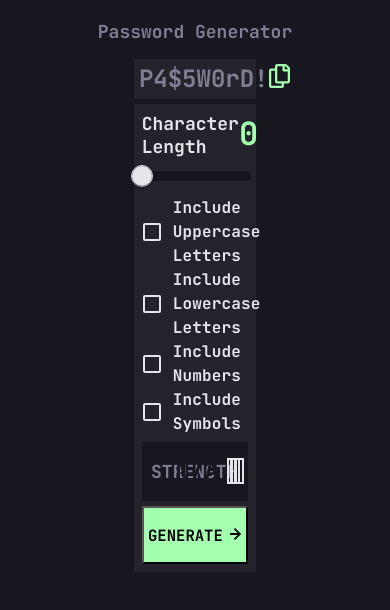
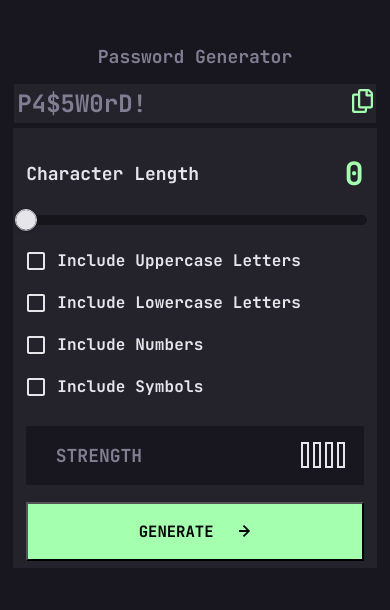
Before and after one commit to spomberg/password-generator, a React (Create React App) app: page / in a window 390 px wide. Shown: the top 610 px of the page. Built offline with nearby package versions, Linux system fonts and the light colour scheme.

Commit message:
Set breakpoint forsmaller screens

```diff
--- a/src/App.scss
+++ b/src/App.scss
@@ -23,4 +23,19 @@
     margin-top: 1%;
     background-color: $component-bg;
   }
+
+  @media screen and (max-width: 1250px) {
+    h1 {
+      margin-top: 10%;
+    }
+
+    .text-field {
+      width: 95%;
+      padding: 1%;
+    }
+
+    .form {
+      width: 95%;
+    }
+  }
 }
```
